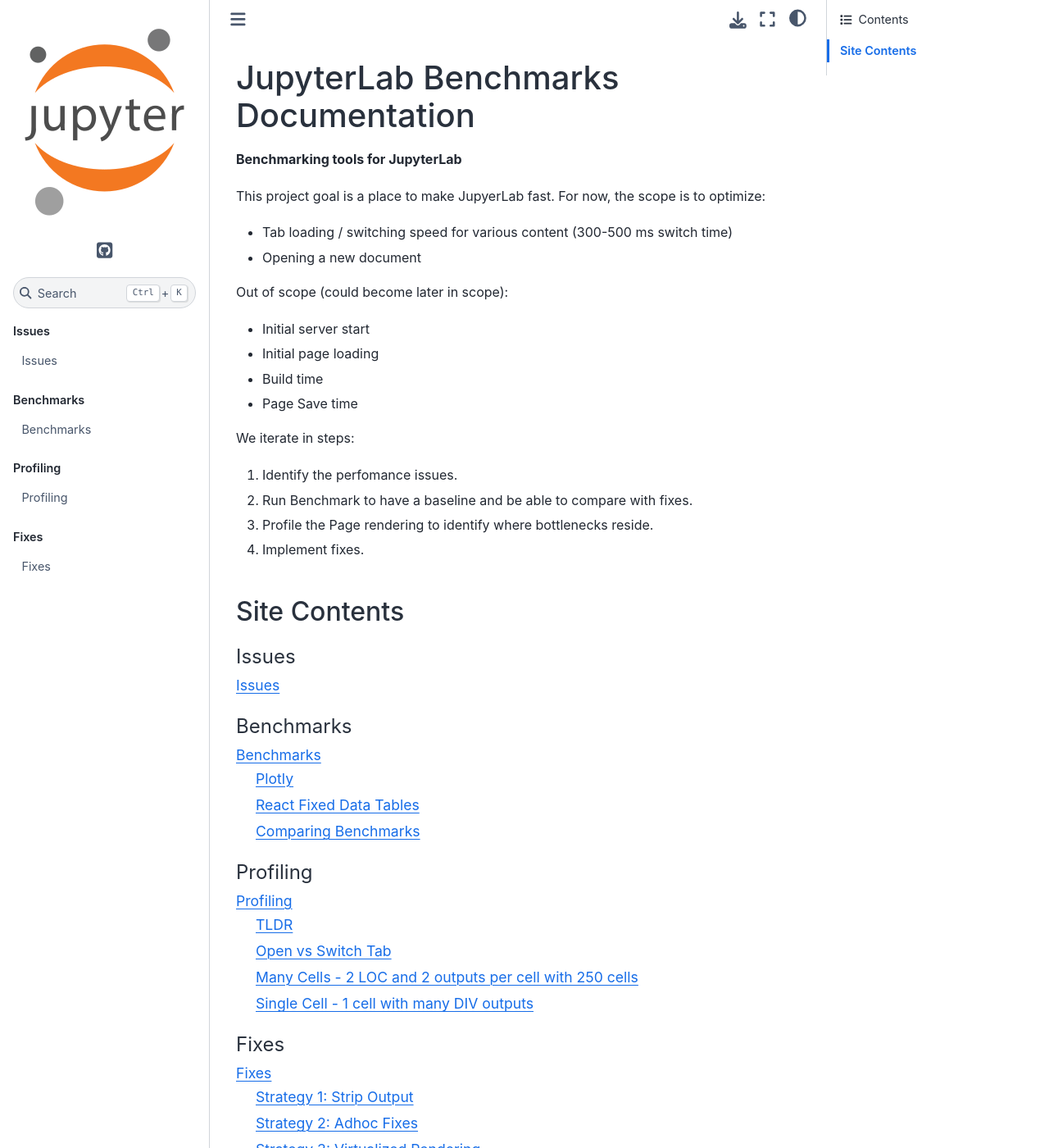
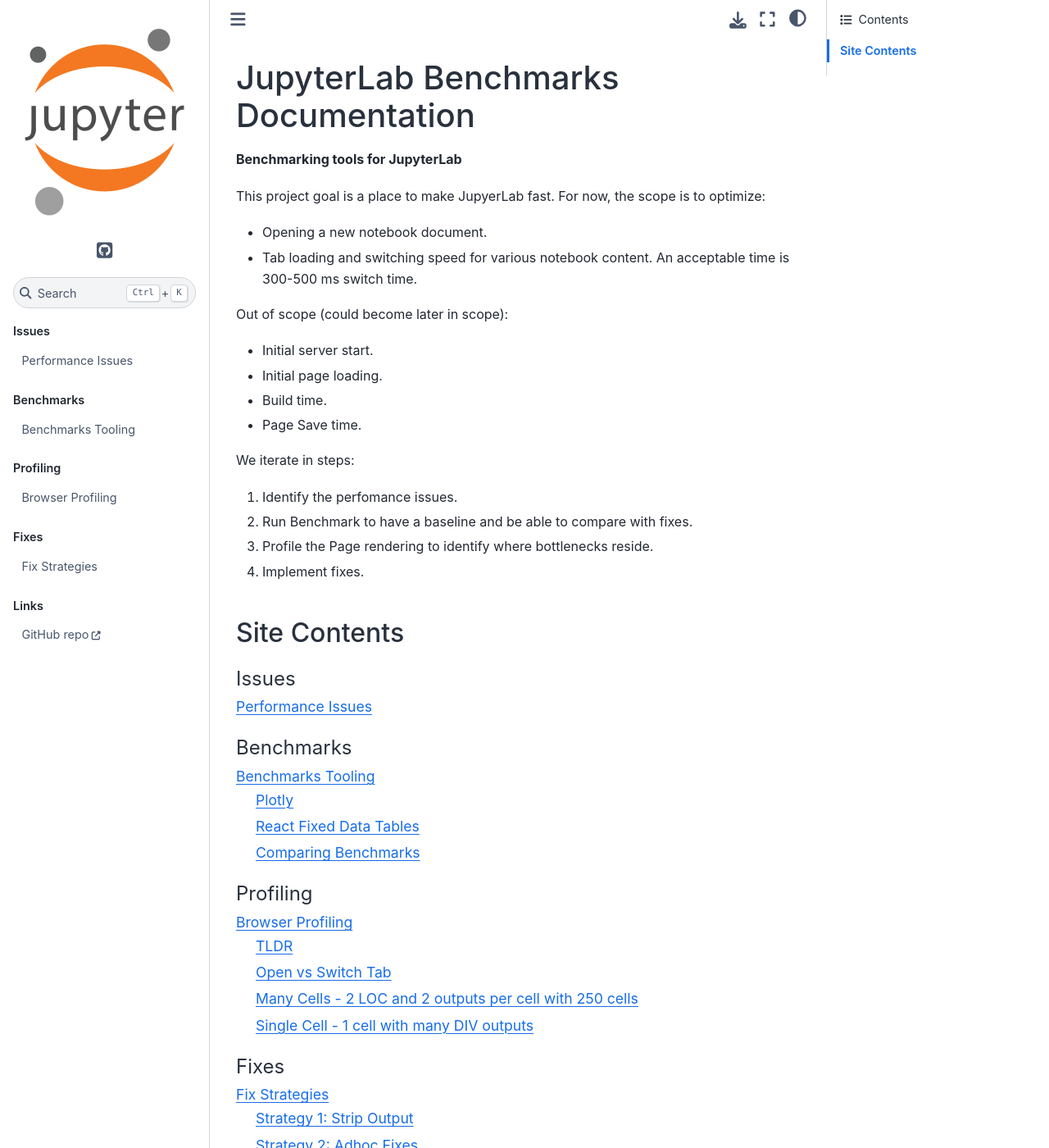
Before and after one commit to jupyterlab/benchmarks, a Sphinx documentation site: the page built from docs/source/index.md, in a window 1280 px wide and 1400 px high. Shown: the whole window at 82% size. Built offline with Sphinx 7.4.7 and the Sphinx Book theme 1.1.4, drawn with Linux system fonts in a browser that asks for light colours; some of the changed text lies outside the part shown.

Commit message:
docs: better toc

````diff
--- a/docs/source/benchmarks/index.md
+++ b/docs/source/benchmarks/index.md
@@ -1,4 +1,4 @@
-# Benchmarks
+# Benchmarks Tooling
 
 This package contains some scripts to run benchmarks against JupyterLab.
 
--- a/docs/source/fixes/index.md
+++ b/docs/source/fixes/index.md
@@ -1,13 +1,13 @@
-# Fixes
+# Fix Strategies
 
-We can identify differents stategies for the fixes.
+Differents stategies can be identified for the fixes.
 
 1. Strategy 1: Strip Output
 1. Strategy 2: Adhoc Fixes
 1. Strategy 3: Virtualized Rendering
 1. Strategy 4: DOM Optimization
 1. Strategy 5: Web Workers
-1. Strategy 6: Core React Optimization
+1. Strategy 6: Core React
 1. Strategy 7: Browser Configuration
 
 Whatever the fix, we want to ensure:
--- a/docs/source/index.md
+++ b/docs/source/index.md
@@ -5,15 +5,15 @@ JupyterLab Benchmarks Documentation
 
 This project goal is a place to make JupyerLab fast. For now, the scope is to optimize:
 
-- Tab loading / switching speed for various content (300-500 ms switch time)
-- Opening a new document
+- Opening a new notebook document.
+- Tab loading and switching speed for various notebook content. An acceptable time is 300-500 ms switch time.
 
 Out of scope (could become later in scope):
 
-- Initial server start
-- Initial page loading
-- Build time
-- Page Save time
+- Initial server start.
+- Initial page loading.
+- Build time.
+- Page Save time.
 
 We iterate in steps:
 
@@ -55,3 +55,11 @@ caption: Fixes
 ---
 fixes/index
 ```
+
+```{toctree}
+---
+maxdepth: 2
+caption: Links
+---
+GitHub repo <https://github.com/jupyterlab/benchmarks>
+```
--- a/docs/source/issues/index.md
+++ b/docs/source/issues/index.md
@@ -1,4 +1,4 @@
-# Issues
+# Performance Issues
 
 Some opened issues on [JupyterLab repository](https://github.com/jupyterlab/jupyterlab).
 
--- a/docs/source/profiling/index.md
+++ b/docs/source/profiling/index.md
@@ -1,4 +1,4 @@
-# Profiling
+# Browser Profiling
 
 We invite you reading the [anatomy of a frame](https://aerotwist.com/blog/the-anatomy-of-a-frame/) to understand this figure (taken from a download of [this zip file](https://aerotwist.com/static/blog/the-anatomy-of-a-frame/anatomy-of-a-frame.zip)).
 
````
Also changed, not shown: other parts of docs/source/fixes/index.md (+1 -1 lines).
